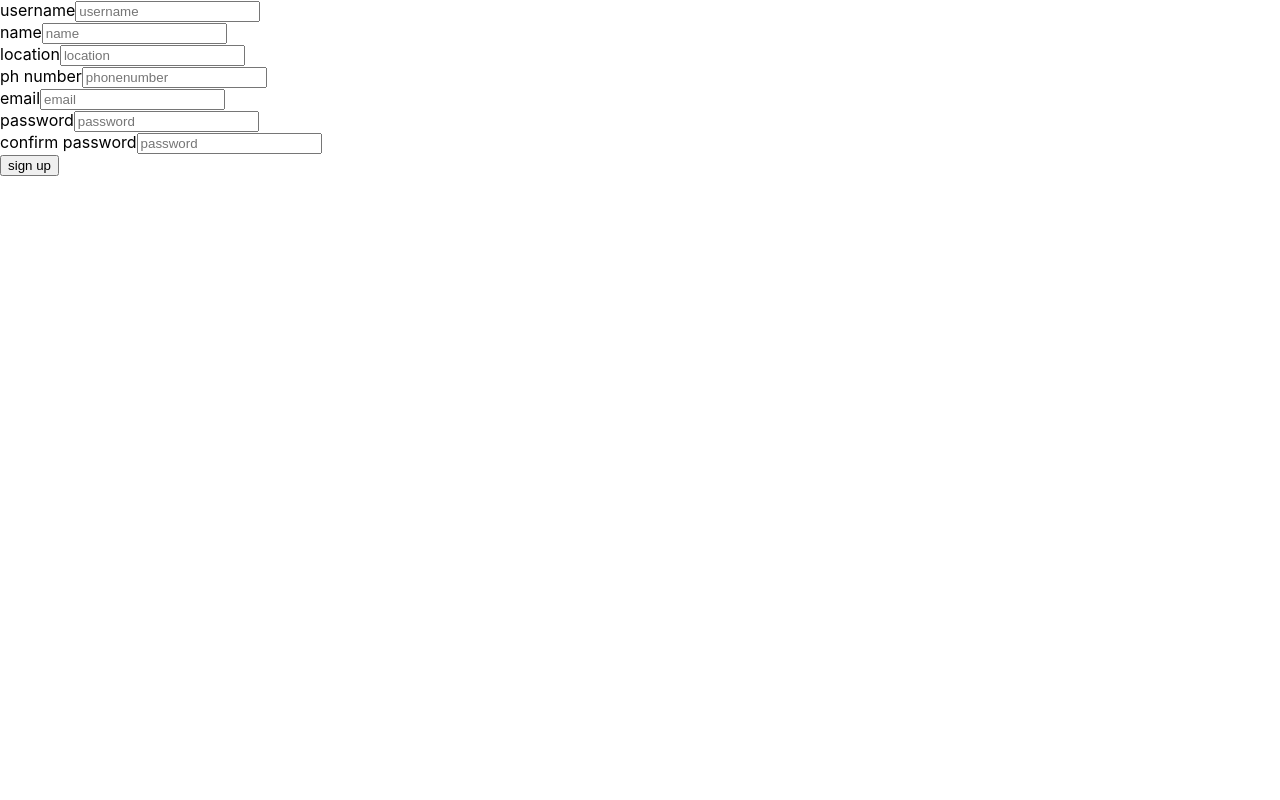
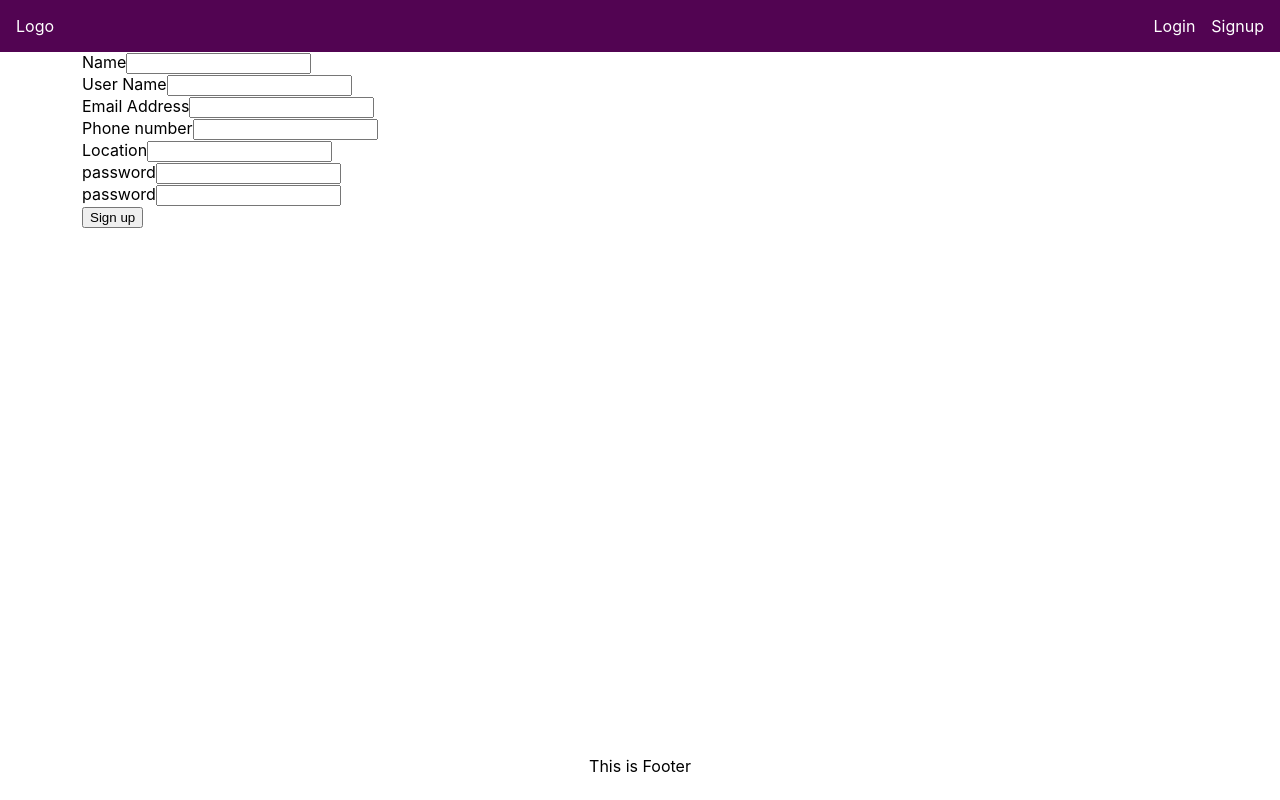
Before and after one commit to abhinav-18max/macebook-client, a Next.js app: page /registration in a window 1280 px wide. Built offline with nearby package versions, Linux system fonts and the light colour scheme.

Commit message:
first commit (signup form)

```diff
--- a/components/Header/header.js
+++ b/components/Header/header.js
@@ -42,6 +42,7 @@ const Header = () => {
             <div>
                 <ul className={styles.navbarNav}>
                     <li className={styles.navbarLink}><Link href="/login"><a>Login</a></Link></li>
+                    <li className={styles.navbarLink}><Link href="/registration"><a>Signup</a></Link></li>
                 </ul>
             </div>}
         </nav>
--- a/package.json
+++ b/package.json
@@ -10,9 +10,11 @@
   "dependencies": {
     "axios": "^0.21.1",
     "bootstrap": "^5.0.0-beta3",
+    "formik": "^2.2.6",
     "next": "10.1.3",
     "react": "17.0.2",
     "react-dom": "17.0.2",
-    "sass": "^1.32.11"
+    "sass": "^1.32.11",
+    "yup": "^0.32.9"
   }
 }
--- a/pages/registration.js
+++ b/pages/registration.js
@@ -1,146 +1,141 @@
+
+import { useFormik } from 'formik';
+import SEO from '../components/seo'
 import Layout from '../components/Layout/layout'
-import SEO from '../components/seo'
-import{useState, useEffect} from 'react';
-const registration  =() => {
-   const {handleChange,values,handleSubmit} = useform();
-    return(
-        <div>
-            <form>
-
-                <div>
-                    <label htmlFor='username'>
-                        username
-                        <input type='text'
-                               name='username'
-                               placeholder ="username"
-                               value={values.username}
-                               onChange ={handleChange}
-                               />
-                    </label>
-                </div>
-                <div>
-                    <label htmlFor='name'>
-                      name
-                        <input type='text'
-                               name='name'
-                               placeholder ="name"
-                               value={values.name}
-                               onChange ={handleChange}
-                        />
-                    </label>
-                </div>
-                <div>
-                <label htmlFor='location'>
-                       location
-                        <input type='text'
-                               name='location'
-                               placeholder ="location"
-                               value={values.location}
-                               onChange ={handleChange}
-                        />
-                    </label>
-                </div>
-                <div>
-                    <label htmlFor='phone'>
-                       ph number
-                        <input type='text'
-                               name='phonenumber'
-                               placeholder ="phonenumber"
-                               value={values.phonenumber}
-                               onChange ={handleChange}
-                        />
-                    </label>
-                </div>
-                <div>
-                    <label htmlFor='email'>
-                        email
-                        <input type='text'
-                               name='email'
-                               placeholder ="email"
-                               value={values.email}
-                               onChange ={handleChange}
-                               />
-                    </label>
-                </div>
-                <div>
-                    <label htmlFor='password'>
-                        password
-                        <input type='password'
-                               name='password1'
-                               placeholder ="password"
-                               value={values.password1}
-                               onChange ={handleChange}
-                        />
-                    </label>
-                </div>
-                <div>
-                    <label htmlFor='password'>
-                        confirm password
-                        <input type='password'
-                               name='password2'
-                               placeholder ="password"
-                               value={values.password2}
-                               onChange ={handleChange}
-                        />
-                    </label>
-                </div>
-                <button  type='submit' onClick={handleSubmit}>
-                    sign up
-                </button>
-            </form>
-        </div>
-
-    )
-}
-const useform =()=>{
-    const [values,setValues] = useState({
-        username:'',
-        email:'',
-        location:'',
-        password1:'',
-        password2:''
-
-    });
-    const [error, setError]= useState({});
-    const [submit,setsubmit] = useState(false);
-    const handleChange =e =>{
-        const { name,value}=e.target;
-        if(values.password1!=values.password2){
-            return alert("password not the same")
-        }
-        else{
-            values.password =values.password1
-        }
+import Router from 'next/router'
 
 
 
-        setValues({
-            ...values,
-            [name]:value
-        });
-    };
-    const handleSubmit = async(e)=>{
-        e.preventDefault()
-        setsubmit(true);
-        const {name,value}=e.target;
-        let userdetails ={
-            ...values,
-            [name]:value
-        }
+const validate = values => {
+    const errors = {};
+    if (!values.username) {
+        errors.username = 'Username required';
+    }
+    else if (!/^[A-Za-z]+/.test(values.name.trim())) {
+        errors.name = 'Enter a valid name';
+    }
 
+    if (!values.email) {
+        errors.email = 'Email required';
+    } else if (!/\S+@\S+\.\S+/.test(values.email)) {
+        errors.email = 'Email address is invalid';
+    }
+    if (!values.password) {
+        errors.password = 'Password is required';
+    } else if (values.password.length < 6) {
+        errors.password = 'Password needs to be 6 characters or more';
+    }
 
-        const res = await fetch(`${process.env.API}/registration`, {
-                method: 'POST',
-                headers: {'Content-Type': 'application/json'},
-                body: JSON.stringify(userdetails),
-                credentials: 'include'
-        })
+    if (!values.passwordconfirm) {
+        errors.passwordconfirm = 'Password is required';
+    } else if (values.passwordconfirm !== values.password) {
+        errors.passwordconfirm = 'Passwords do not match';
+    }
+    return errors;
+}
 
 
 
-    }
-    return {handleChange,values,handleSubmit}
-};
+const  SignupForm = () => {
+
+    const formik = useFormik({
+        initialValues: {
+            name: '',
+            username: '',
+            email: '',
+            location:'',
+            phonenumber:'',
+            password:'',
+            passwordconfirm:''
+        },
+
+        validate,
+        onSubmit: values => {
+            console.warn(values)
+            const res =  fetch(`${process.env.API}/registration`, {
+                method: 'POST',
+                headers: {'Content-Type': 'application/json'},
+                body: JSON.stringify(values),
+                credentials: 'include'
+            })
+        },
+    });
+    return (
+        <Layout>
+            <SEO title ="Signup |Macebook"/>
+        <form onSubmit={formik.handleSubmit}>
+           <div><label htmlFor="Name"> Name</label>
+               <input
+                   id="name"
+                   name="name"
+                   type="text"
+                   onChange={formik.handleChange}
+                   value={formik.values.name}
+               />
+               {formik.errors.name ? <div>{formik.errors.name}</div> : null}</div>
+
+           <div><label htmlFor="username">User Name</label>
+               <input
+                   id="username"
+                   name="username"
+                   type="text"
+                   onChange={formik.handleChange}
+                   value={formik.values.username}
+               />
+               {formik.errors.username ? <div>{formik.errors.username}</div> : null}</div>
+<div><label htmlFor="email">Email Address</label>
+    <input
+        id="email"
+        name="email"
+        type="email"
+        onChange={formik.handleChange}
+        value={formik.values.email}
+    />
+    {formik.errors.email ? <div>{formik.errors.email}</div> : null}</div>
+
+<div><label htmlFor="phonenumber">Phone number</label>
+    <input
+        id="phonenumber"
+        name="phonenumber"
+        type="phonenumber"
+        onChange={formik.handleChange}
+        value={formik.values.phonenumber}
+    />
+    {formik.errors.phonenumber ? <div>{formik.errors.phonenumber}</div> : null}</div>
+          <div><label htmlFor="location">Location</label>
+              <input
+                  id="location"
+                  name="location"
+                  type="text"
+                  onChange={formik.handleChange}
+                  value={formik.values.location}
+              />
+              {formik.errors.location ? <div>{formik.errors.location}</div> : null}</div>
+
+<div><label htmlFor="password">password</label>
+    <input
+        id="password"
+        name="password"
+        type="password"
+        onChange={formik.handleChange}
+        value={formik.values.password}
+    />
+    {formik.errors.password ? <div>{formik.errors.password}</div> : null}</div>
+
+<div><label htmlFor="password">password</label>
+    <input
+        id="passwordconfirm"
+        name="passwordconfirm"
+        type="password"
+        onChange={formik.handleChange}
+        value={formik.values.passwordconfirm}
+    />
+    {formik.errors.passwordconfirm ? <div>{formik.errors.passwordconfirm}</div> : null}</div>
+            <div><button type="submit">Sign up</button></div>
 
 
-export default registration
+        </form>
+        </Layout>
+    );
+};
+export default SignupForm
```
Also changed, not shown: 2 other files (tests, documents, lock files or other folders).
